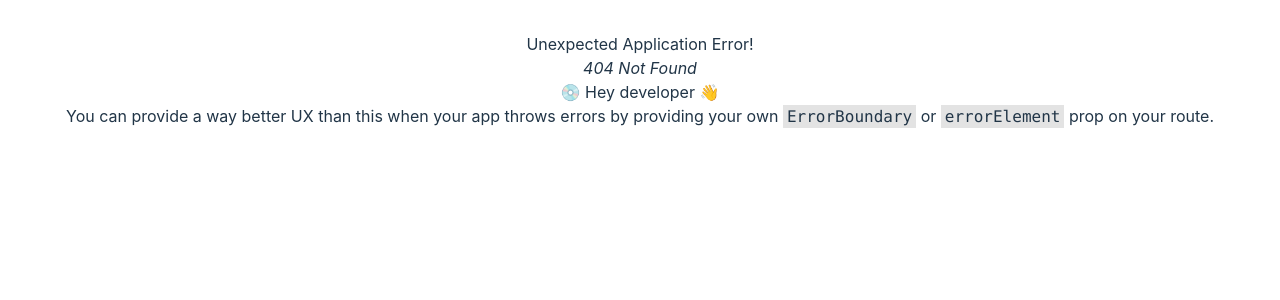
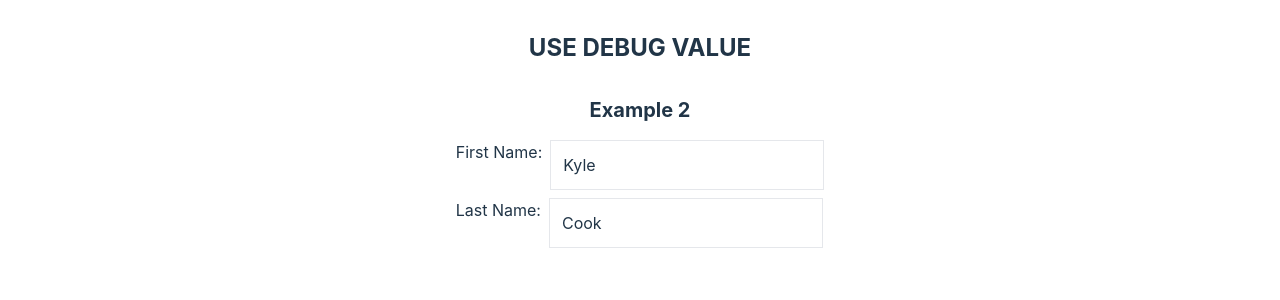
Before and after one commit to 1am-programmer/React-Hooks, a React (Vite) app: page /debug in a window 1280 px wide. Before the commit this address had no page. Shown: the top 300 px of the page. Built offline with nearby package versions, Linux system fonts and the light colour scheme.

Commit message:
useDebugValue

```diff
--- a/src/App.jsx
+++ b/src/App.jsx
@@ -63,6 +63,9 @@ function App() {
         <Link to="/custom">
           <button>Custom Hook</button>
         </Link>
+        <Link to="/debug">
+          <button>Use Debug</button>
+        </Link>
       </div>
     </div>
   );
--- a/src/Hooks/Customhooks.jsx
+++ b/src/Hooks/Customhooks.jsx
@@ -1,4 +1,4 @@
-import React, { useState } from "react";
+import React, { useState, useDebugValue } from "react";
 import useLocalStorage from "../router/LocalStorage";
 import useUpdateLogger from "../router/UseUpdateLogger";
 
--- /dev/null
+++ b/src/Hooks/UseDebug.jsx
@@ -0,0 +1,36 @@
+import React, { useState } from "react";
+import useLocalStorage from "../router/LocalStorage";
+
+const UseDebug = () => {
+  const [firstName, setFirstName] = useLocalStorage("firstName", "Kyle");
+  const [lastName, setLastName] = useState("Cook");
+  return (
+    <div>
+      <h2 className="mb-4 text-2xl font-bold">USE DEBUG VALUE</h2>
+      <p></p>
+
+      <h2 className="pt-4 mb-4 text-xl font-bold">Example 2</h2>
+
+      <div className="flex gap-2 mb-2">
+        <p>First Name:</p>
+        <input
+          type="text"
+          className="border p-3"
+          value={firstName}
+          onChange={(e) => setFirstName(e.target.value)}
+        />
+      </div>
+      <div className="flex gap-2">
+        <p>Last Name:</p>
+        <input
+          className="border p-3"
+          type="text"
+          value={lastName}
+          onChange={(e) => setLastName(e.target.value)}
+        />
+      </div>
+    </div>
+  );
+};
+
+export default UseDebug;
--- a/src/main.jsx
+++ b/src/main.jsx
@@ -14,6 +14,7 @@ import UseLayout from "./Hooks/UseLayout.jsx";
 import UseTransition from "./Hooks/UseTransition.jsx";
 import UseImperative from "./Hooks/UseImperative.jsx";
 import Customhooks from "./Hooks/Customhooks.jsx";
+import UseDebug from "./Hooks/UseDebug.jsx";
 const router = createBrowserRouter([
   {
     path: "/",
@@ -59,6 +60,10 @@ const router = createBrowserRouter([
     path: "/custom",
     element: <Customhooks />,
   },
+  {
+    path: "/debug",
+    element: <UseDebug />,
+  },
 ]);
 ReactDOM.createRoot(document.getElementById("root")).render(
   <React.StrictMode>
--- a/src/router/LocalStorage.jsx
+++ b/src/router/LocalStorage.jsx
@@ -1,4 +1,4 @@
-import React, { useState, useEffect } from "react";
+import React, { useState, useEffect, useDebugValue } from "react";
 
 function getSavedValue(key, initialValue) {
   //Key is what we want to store this as in the local storage
@@ -18,6 +18,10 @@ export default function useLocalStorage(key, initialValue) {
   const [value, setValue] = useState(() => {
     return getSavedValue(key, initialValue);
   });
+
+  useDebugValue(value);
+  //This will show the value of the Input value variable in the React Dev Tools,.. coming from useDebugValue.jsx
+
   useEffect(() => {
     localStorage.setItem(key, JSON.stringify(value)); //We can only send JSON to localStorage
   }, [value]);
```
